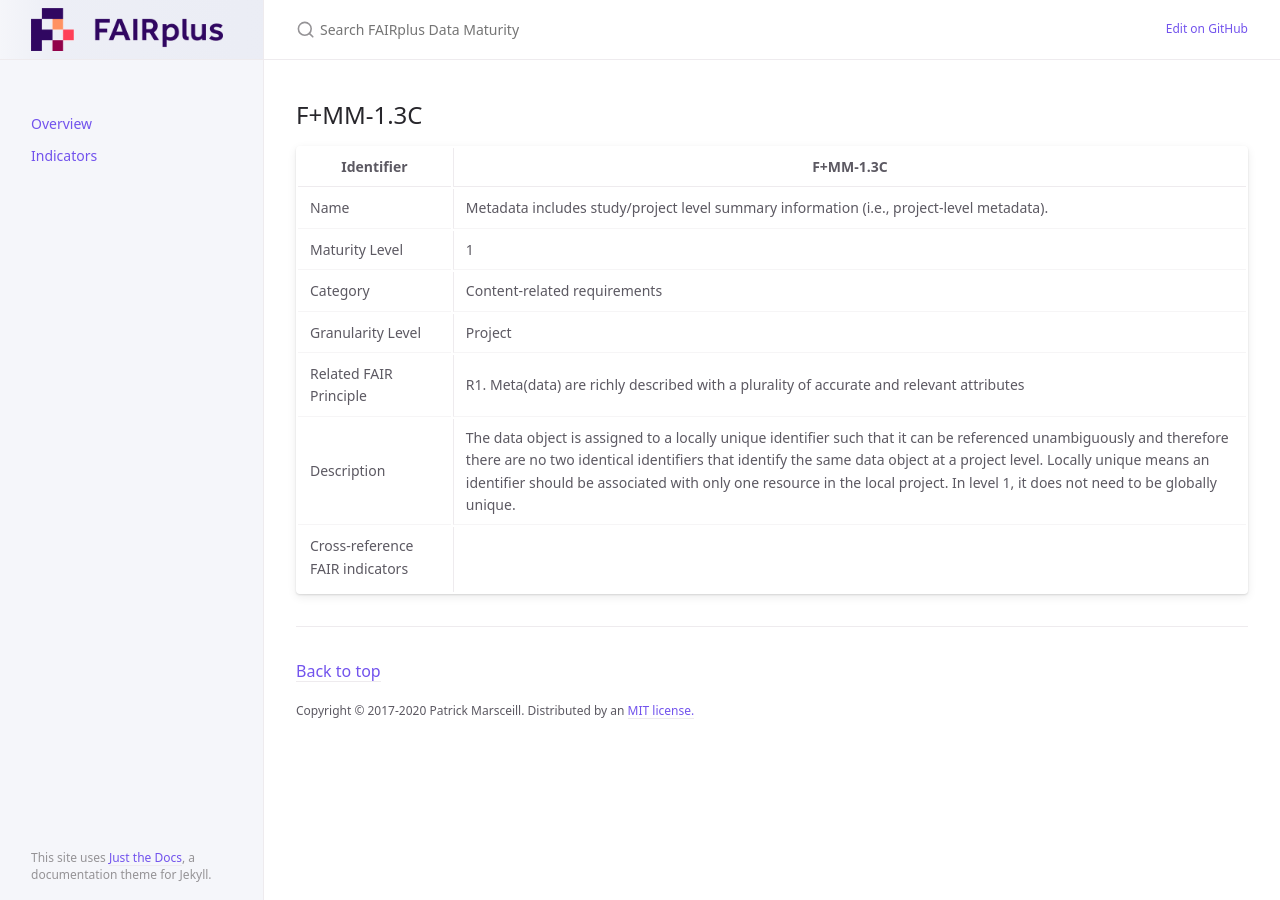
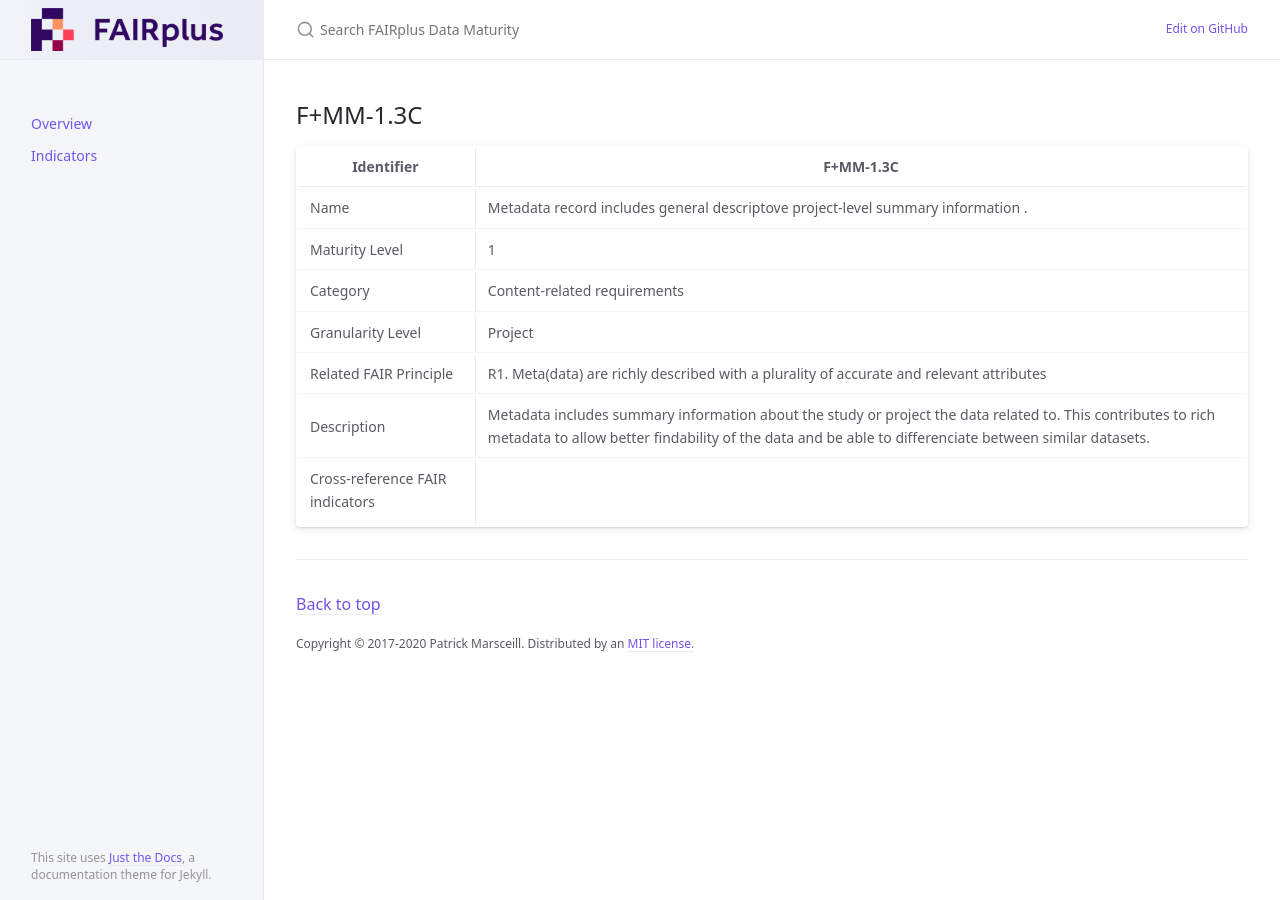
Before and after one commit to FAIRplus/Data-Maturity, a Jekyll site: the page built from docs/_indicators/A. F+MM-1.3C.md, in a window 1280 px wide. Built offline with Jekyll 4.4.1, drawn with Linux system fonts in a browser that asks for light colours.

Commit message:
Update A. F+MM-1.3C.md

```diff
--- a/docs/_indicators/A. F+MM-1.3C.md
+++ b/docs/_indicators/A. F+MM-1.3C.md
@@ -8,10 +8,10 @@ nav_exclude: True
 
 | Identifier | F+MM-1.3C |
 | ---------- | ----------|
-| Name | Metadata includes study/project level summary information (i.e., project-level metadata). |
+| Name | Metadata record includes general descriptove project-level summary information . |
 | Maturity Level | 1 |
 | Category | Content-related requirements |
 | Granularity Level | Project |
 | Related FAIR Principle | R1. Meta(data) are richly described with a plurality of accurate and relevant attributes |
-| Description | The data object is assigned to a locally unique identifier such that it can be referenced unambiguously and therefore there are no two identical identifiers that identify the same data object at a project level. Locally unique means an identifier should be associated with only one resource in the local project. In level 1, it does not need to be globally unique. |
+| Description | Metadata includes summary information about the study or project the data related to. This contributes to rich metadata to allow better findability of the data and be able to differenciate between similar datasets. |
 | Cross-reference FAIR indicators | |
```
